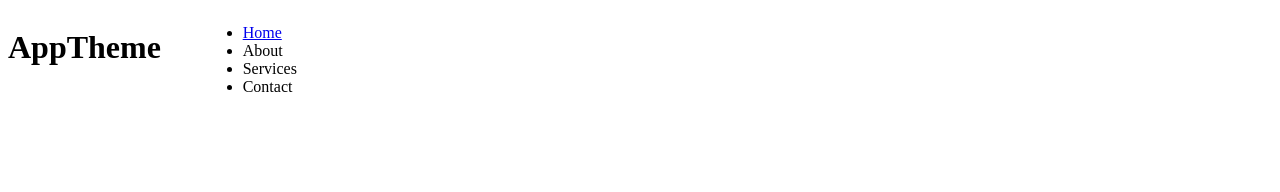
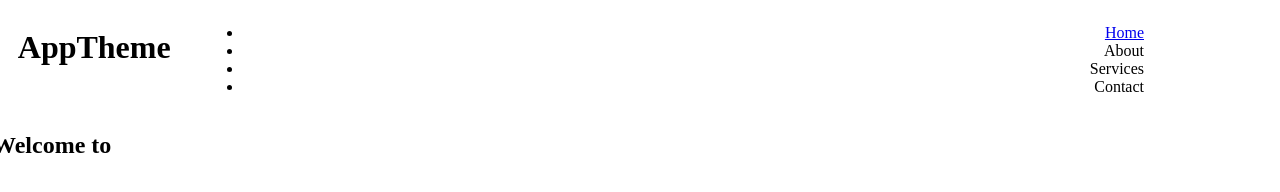
Before and after one commit to shoaib-zaheer/app-theme, a plain HTML site: page index.html in a window 1280 px wide. Drawn offline with Linux system fonts and the light colour scheme.

Commit message:
update flexbox and created branch logospan

```diff
--- a/index.html
+++ b/index.html
@@ -12,9 +12,9 @@
     <!--HEADER-->
     <header id="main-header">
         <div class="container">
-            <div class="row">
+            <div class="row end-sm end-md end-lg">
                 <div class="col-xs-12 col-sm-2 col-md-2 col-lg-2">
-                    <h1>AppTheme</h1>
+                    <h1><span class="primary-text">App</span>Theme</h1>
                 </div>
                 <div class="col-xs-12 col-sm-10 col-md-10 col-lg-10">
                     <nav id="navbar">
@@ -29,5 +29,15 @@
             </div>
         </div>
     </header>
+    <!--SHOWCASE-->
+    <section id="showcase">
+        <div class="container">
+            <div class="row">
+                <div class="">
+                    <h1>Welcome to <span class="primary-text"></span></h1>
+                </div>
+            </div>
+        </div>
+    </section>
 </body>
 </html>
```
